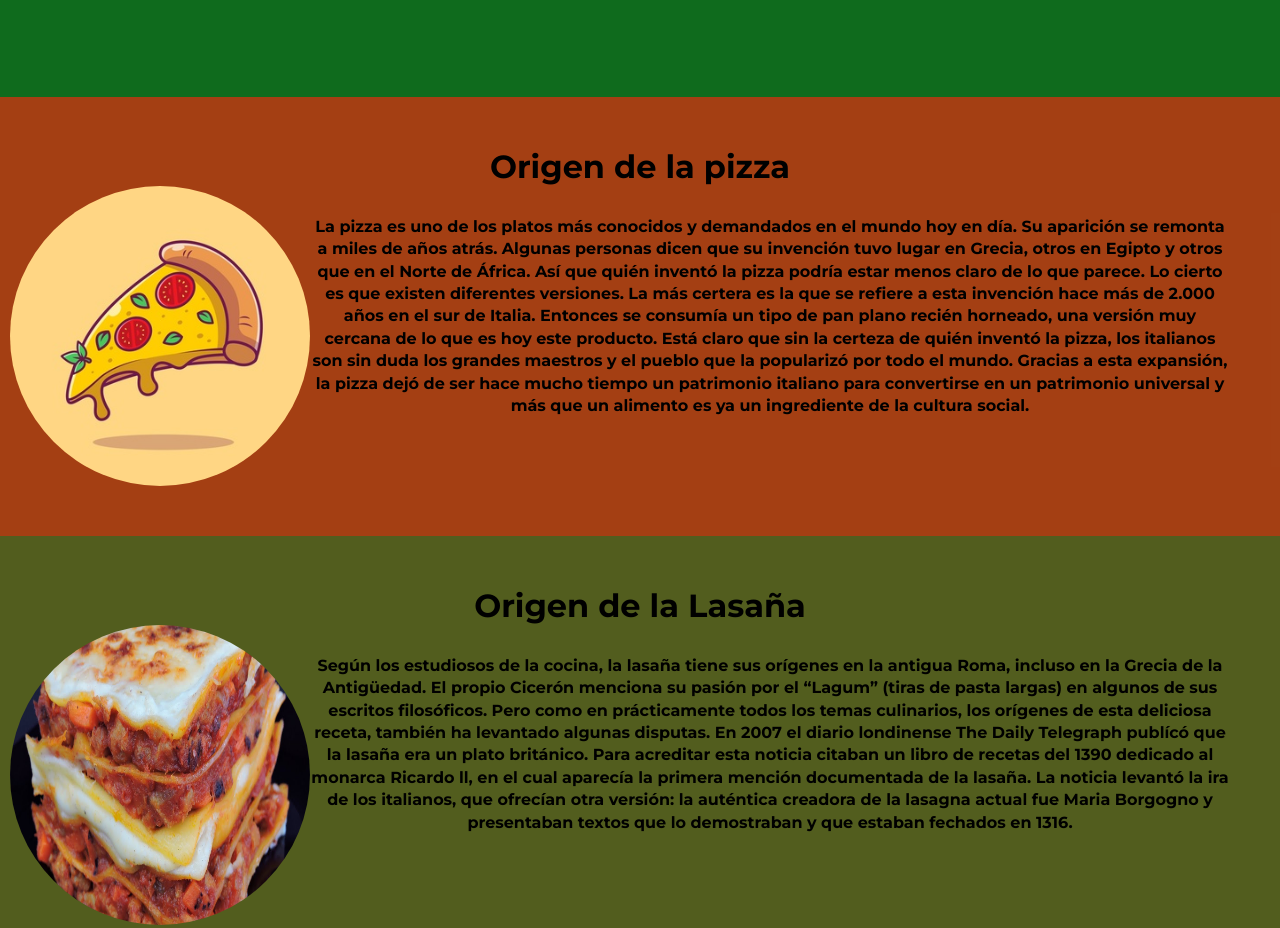
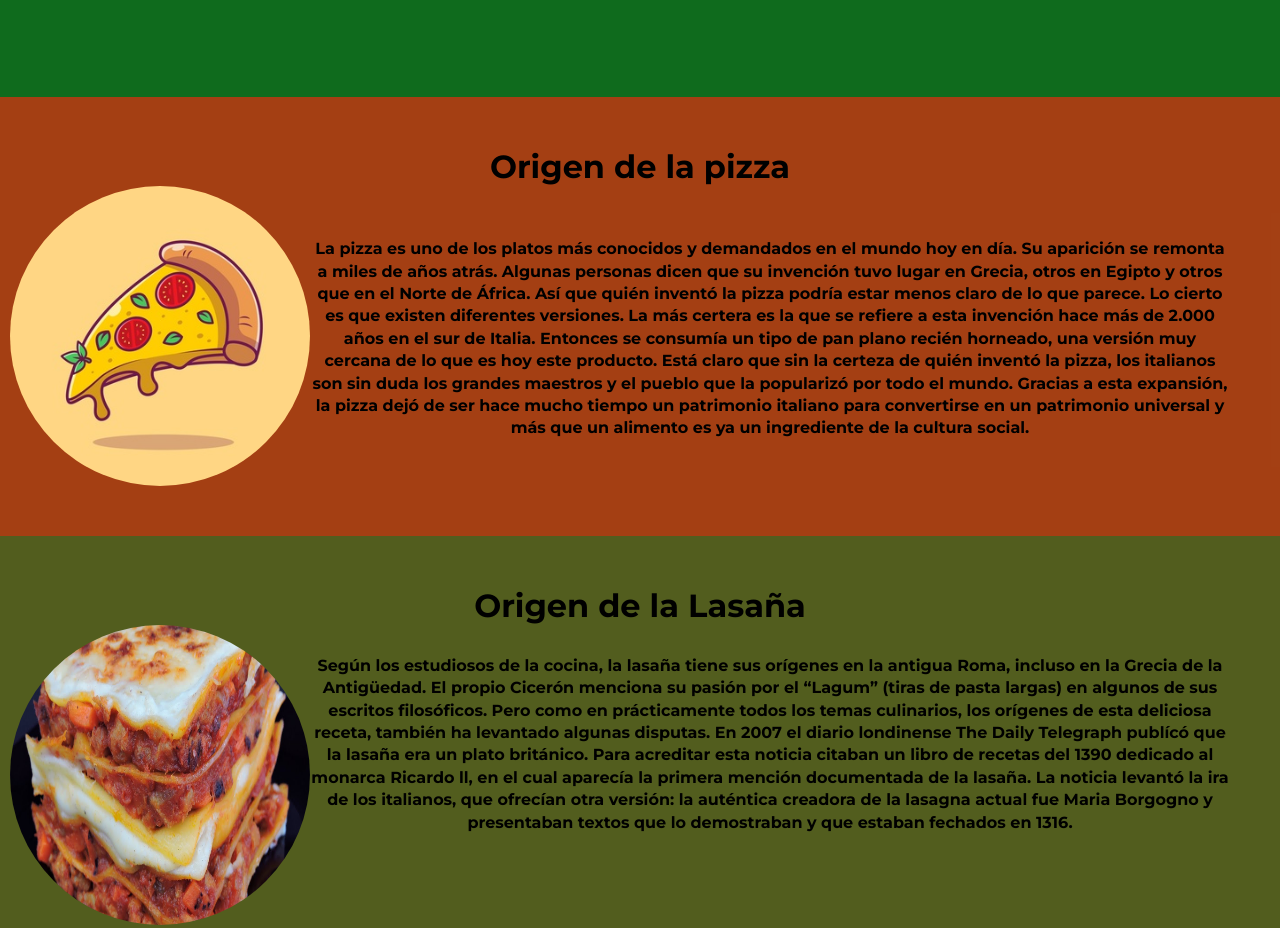
Before and after one commit to Adrianjm1/ItalianFood, a plain HTML site: page index.html in a window 1280 px wide. Shown: the part 1566-2494 px from the top of the page. Drawn offline with Linux system fonts and the light colour scheme.

Commit message:
Responsive

```diff
--- a/index.html
+++ b/index.html
@@ -84,7 +84,7 @@
     <div class="container">
       <h2>Origen de la pizza</h2>
       <img src="img/pizzita.jpg" alt="">
-      <p>La pizza es uno de los platos más conocidos y demandados en el mundo hoy en día. Su aparición se remonta a
+      <p> <br> La pizza es uno de los platos más conocidos y demandados en el mundo hoy en día. Su aparición se remonta a
         miles de años atrás.
 
         Algunas personas dicen que su invención tuvo lugar en Grecia, otros en Egipto y otros que en el Norte de África.
```
